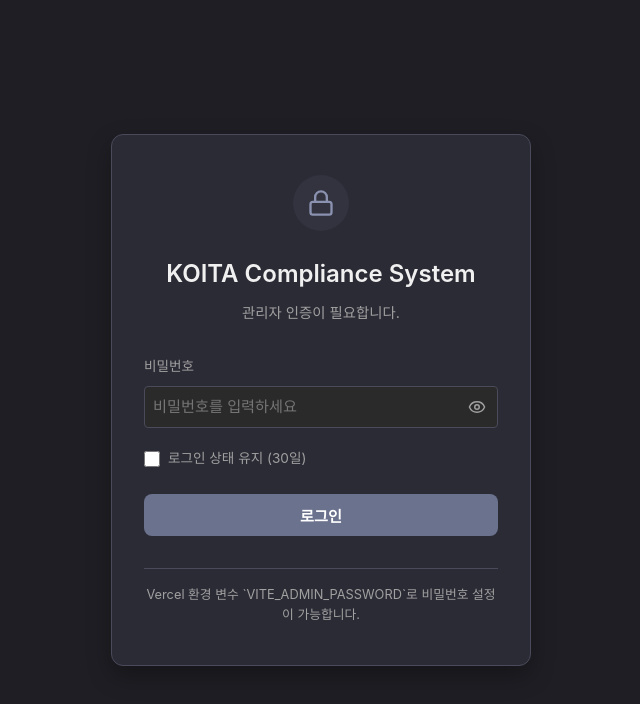
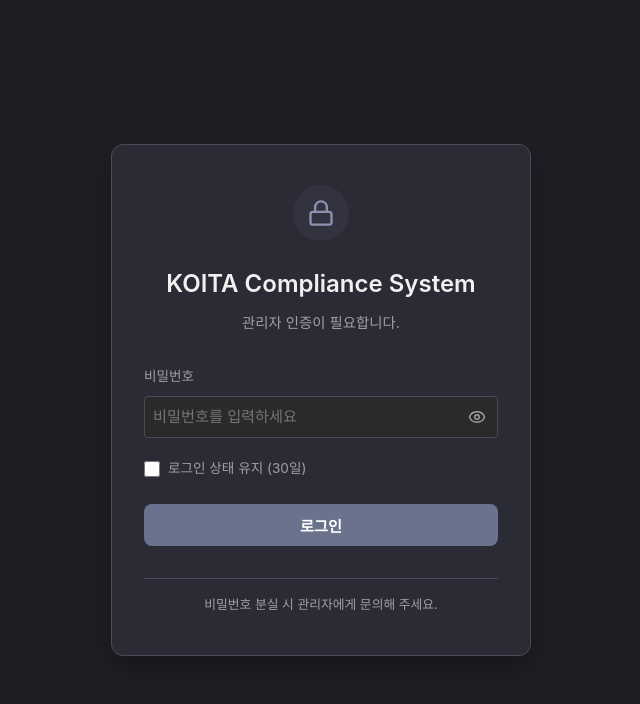
Before and after one commit to oddfactory/institute_antigravity, a React (Vite) app: page / in a window 1280 px wide. Shown: the top 704 px of the page, without its empty margins (319-959 px from the left). Built offline with nearby package versions, Linux system fonts and the light colour scheme.

Commit message:
Set default fallback password to emnet22778877

```diff
--- a/src/components/Login.tsx
+++ b/src/components/Login.tsx
@@ -14,8 +14,8 @@
   const handleSubmit = (e: React.FormEvent) => {
     e.preventDefault();
 
-    // Get password from environment variables (built-in Vite support) or fallback to 'admin1234'
-    const adminPassword = import.meta.env.VITE_ADMIN_PASSWORD || 'admin1234';
+    // Get password from environment variables (built-in Vite support) or fallback to 'emnet22778877'
+    const adminPassword = import.meta.env.VITE_ADMIN_PASSWORD || 'emnet22778877';
 
     if (password === adminPassword) {
       if (rememberMe) {
@@ -189,7 +189,7 @@
           fontSize: '0.8rem',
           color: 'var(--color-text-muted)'
         }}>
-          Vercel 환경 변수 `VITE_ADMIN_PASSWORD`로 비밀번호 설정이 가능합니다.
+          비밀번호 분실 시 관리자에게 문의해 주세요.
         </div>
       </div>
     </div>
```
